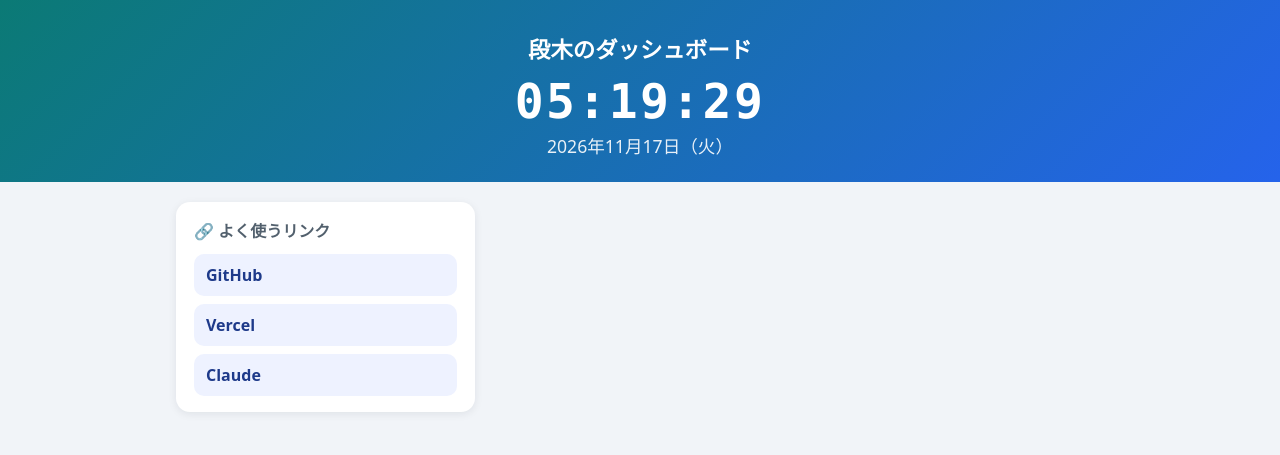
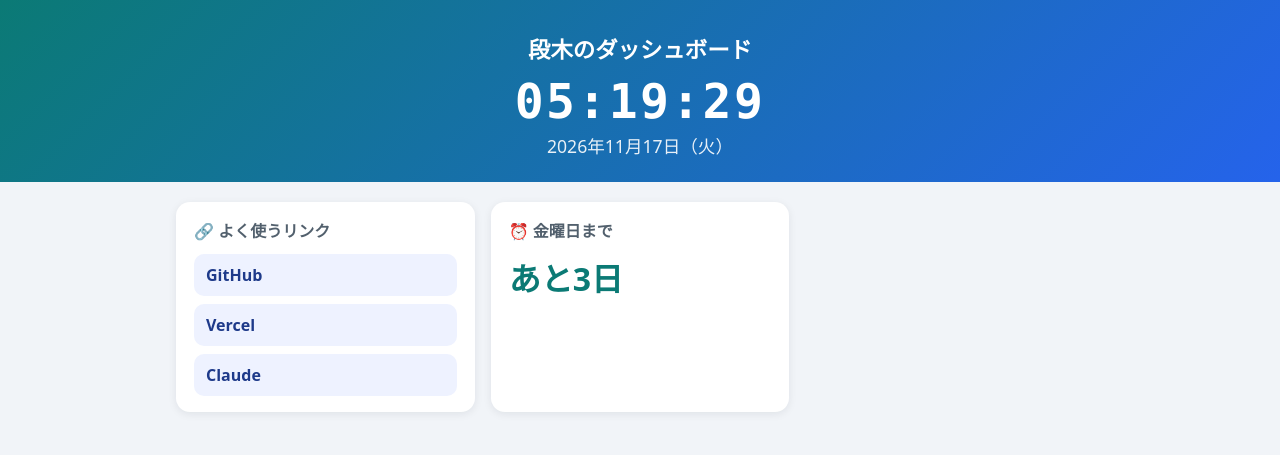
Before and after one commit to dan-yuta/dashboard, a plain HTML site: page index.html in a window 1280 px wide. Drawn offline with Linux system fonts and the light colour scheme.

Commit message:
金曜日までのカードを足す

```diff
--- a/index.html
+++ b/index.html
@@ -22,6 +22,11 @@
         <li><a href="https://claude.ai" target="_blank" rel="noopener">Claude</a></li>
       </ul>
     </section>
+
+    <section class="card">
+      <h2 class="card-title">⏰ 金曜日まで</h2>
+      <p class="big" id="friday">あと-日</p>
+    </section>
   </main>
 
   <script src="script.js"></script>
--- a/script.js
+++ b/script.js
@@ -17,3 +17,13 @@ function updateClock() {
 
 updateClock();
 setInterval(updateClock, 1000);
+
+// 金曜日まで、あと何日かを出す
+function updateFriday() {
+  const day = new Date().getDay(); // 0=日 1=月 … 5=金 6=土
+  const left = (5 - day + 7) % 7;
+  const text = left === 0 ? "今日は金曜日！" : `あと${left}日`;
+  document.getElementById("friday").textContent = text;
+}
+
+updateFriday();
--- a/style.css
+++ b/style.css
@@ -82,6 +82,14 @@ body {
   background: #dbe4ff;
 }
 
+/* 大きな数字（金曜日まで など） */
+.big {
+  margin: 0;
+  font-size: 2rem;
+  font-weight: 700;
+  color: #0b7a75;
+}
+
 /* スマホ */
 @media (max-width: 480px) {
   .clock {
```
